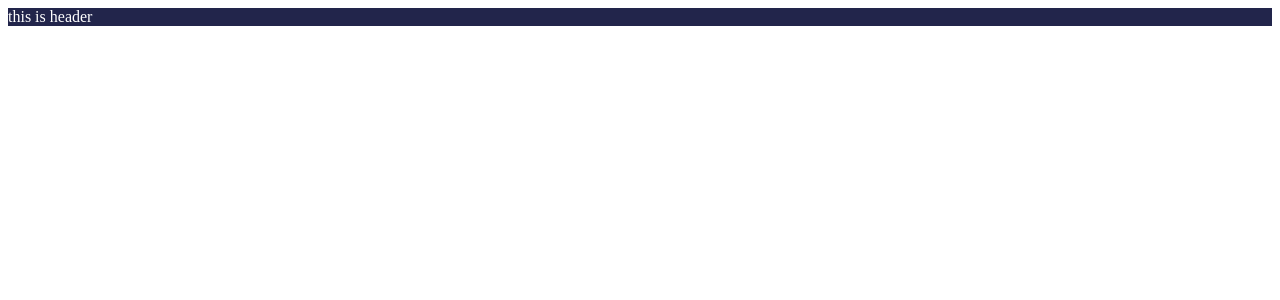
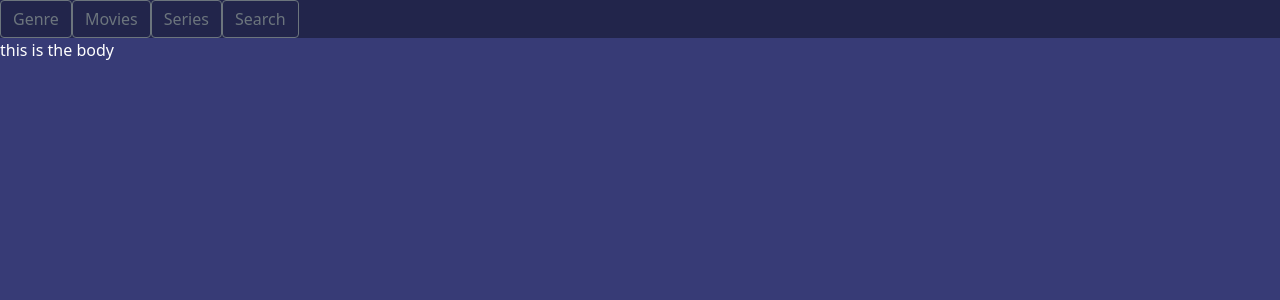
Before and after one commit to amacazzaga/moviestmbd, a React (Create React App) app: page / in a window 1280 px wide. Shown: the top 300 px of the page. Built offline with nearby package versions, Linux system fonts and the light colour scheme.

Commit message:
button on header

```diff
--- a/public/index.html
+++ b/public/index.html
@@ -24,6 +24,12 @@
       work correctly both with client-side routing and a non-root public URL.
       Learn how to configure a non-root public URL by running `npm run build`.
     -->
+    <link
+  href="https://cdn.jsdelivr.net/npm/bootstrap@5.0.2/dist/css/bootstrap.min.css"
+  rel="stylesheet"
+  integrity="sha384-EVSTQN3/azprG1Anm3QDgpJLIm9Nao0Yz1ztcQTwFspd3yD65VohhpuuCOmLASjC"
+  crossorigin="anonymous"
+></link>
     <title>React App</title>
   </head>
   <body>
--- a/src/App.js
+++ b/src/App.js
@@ -1,10 +1,18 @@
 import Header from "./Header/Header";
-import Css from"./Css.css"
+import Body from "./Body/Body";
+import Css from "./Css.css";
 
 function App() {
-  return <div>
-    <Header/>
-  </div>;
+  return (
+    <div>
+      <Header />
+      <Body/>
+    </div>
+  );
 }
-
+<script
+  src="https://cdn.jsdelivr.net/npm/bootstrap@5.0.2/dist/js/bootstrap.bundle.min.js"
+  integrity="sha384-MrcW6ZMFYlzcLA8Nl+NtUVF0sA7MsXsP1UyJoMp4YLEuNSfAP+JcXn/tWtIaxVXM"
+  crossorigin="anonymous"
+></script>;
 export default App;
--- /dev/null
+++ b/src/Body/Body.js
@@ -0,0 +1,9 @@
+import React from 'react'
+
+const Body = () => {
+  return (
+   <body>this is the body</body>
+  )
+}
+
+export default Body
--- a/src/Css.css
+++ b/src/Css.css
@@ -2,3 +2,7 @@ header{
     color: white;
     background-color: #22254b;
 }
+body{
+    color: white;
+ background-color: #373b76   ;
+}
--- /dev/null
+++ b/src/Header/ButtonHeader.js
@@ -0,0 +1,9 @@
+import React from 'react'
+
+const ButtonHeader = ({text}) => {
+  return (
+    <button className='btn btn-outline-secondary'>{text}</button>
+  )
+}
+
+export default ButtonHeader
--- a/src/Header/Header.js
+++ b/src/Header/Header.js
@@ -1,8 +1,14 @@
 import React from 'react'
+import ButtonHeader from './ButtonHeader'
 
 const Header = () => {
   return (
-   <header>this is header</header>
+   <header>
+       <ButtonHeader text ={"Genre"}/>
+       <ButtonHeader text ={"Movies"}/>
+       <ButtonHeader text ={"Series"}/>
+       <ButtonHeader text ={"Search"}/>
+   </header>
   )
 }
 
```
